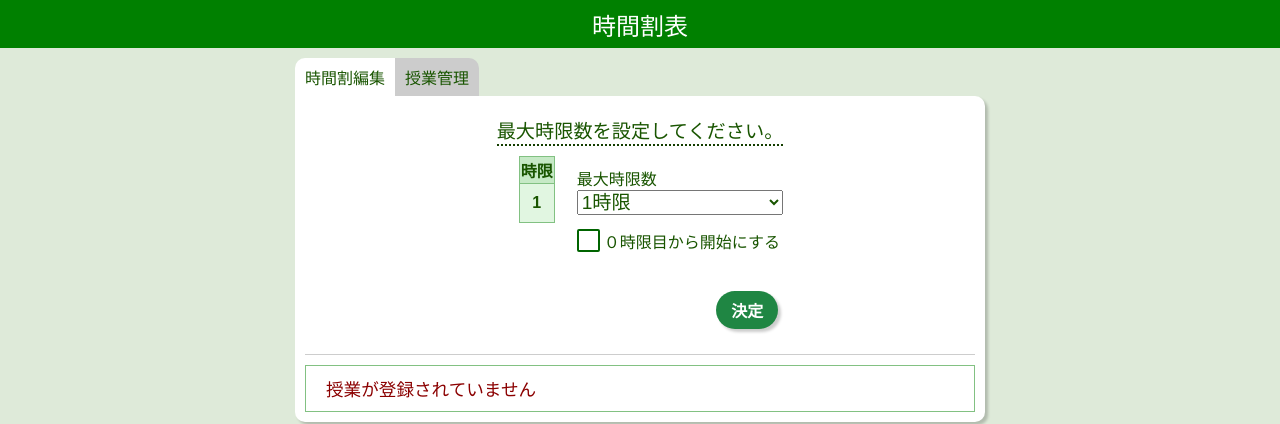
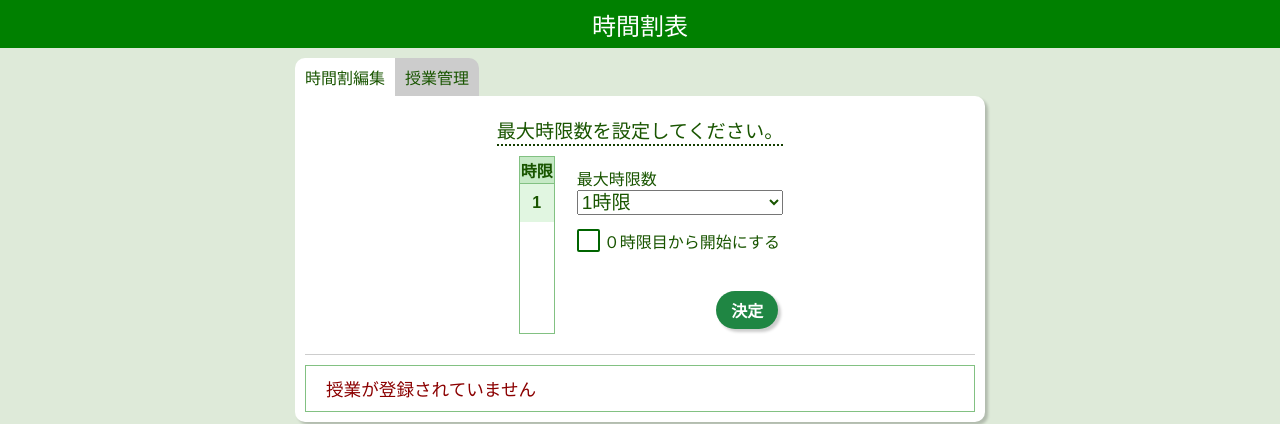
Before and after one commit to wata-gashi/SotugyoSeisaku-lessonboard, a Vue app: page /edit/board in a window 1280 px wide. Shown: the top 424 px of the page. Built offline with nearby package versions, Linux system fonts and the light colour scheme.

Commit message:
ver 1.1.2 LessonList update

```diff
--- a/src/components/LessonList.vue
+++ b/src/components/LessonList.vue
@@ -297,7 +297,19 @@
     table-layout: fixed;
 
     th, td{
-      border: 1px solid $border-color;
+      border-top: 1px solid $border-color;
+      border-left: 1px solid $border-color;
+      z-index: 1;
+    }
+
+    tr:first-child{
+      th, td{
+        border-top: none;
+      }
+    }
+
+    th:first-child, td:first-child{
+      border-left: none;
     }
 
     .day-cell{
@@ -363,8 +375,32 @@
       }
     }
 
+    tr > th:first-child{
+      position: sticky;
+      left: 0;
+      z-index: 2;
+
+      &:before{
+        content: "";
+        position: absolute;
+        top: 0;
+        left: 0;
+        width: 100%;
+        height: 100%;
+        border-right: 1px solid $border-color;
+      }
+    }
+
+    tr:not(:first-child) > th:first-child:before{
+    }
+
     .today-lesson{
       background-color: $point-color;
+      text-shadow:
+        1px 1px 0 white,
+        -1px 1px 0 white,
+        1px -1px 0 white,
+        -1px -1px 0 white;
 
       &:not(.day-cell){
         background-color: $selected;
@@ -373,6 +409,11 @@
 
     .select-lesson-line{
       background-color: $point-sub-color;
+      text-shadow:
+        1px 1px 0 white,
+        -1px 1px 0 white,
+        1px -1px 0 white,
+        -1px -1px 0 white;
 
       &:not(.day-cell):not(.number-cell){
         background-color: $point-sub2-color;
@@ -392,5 +433,6 @@
   .lesson-board-area{
     overflow: auto;
     white-space: nowrap;
+    border: 1px solid $border-color;
   }
 </style>
--- a/static/version.json
+++ b/static/version.json
@@ -1,3 +1,3 @@
 {
-  "version": "1.1.1"
+  "version": "1.1.2"
 }
```
Also changed, not shown: 10 other files (tests, documents, lock files or other folders).
